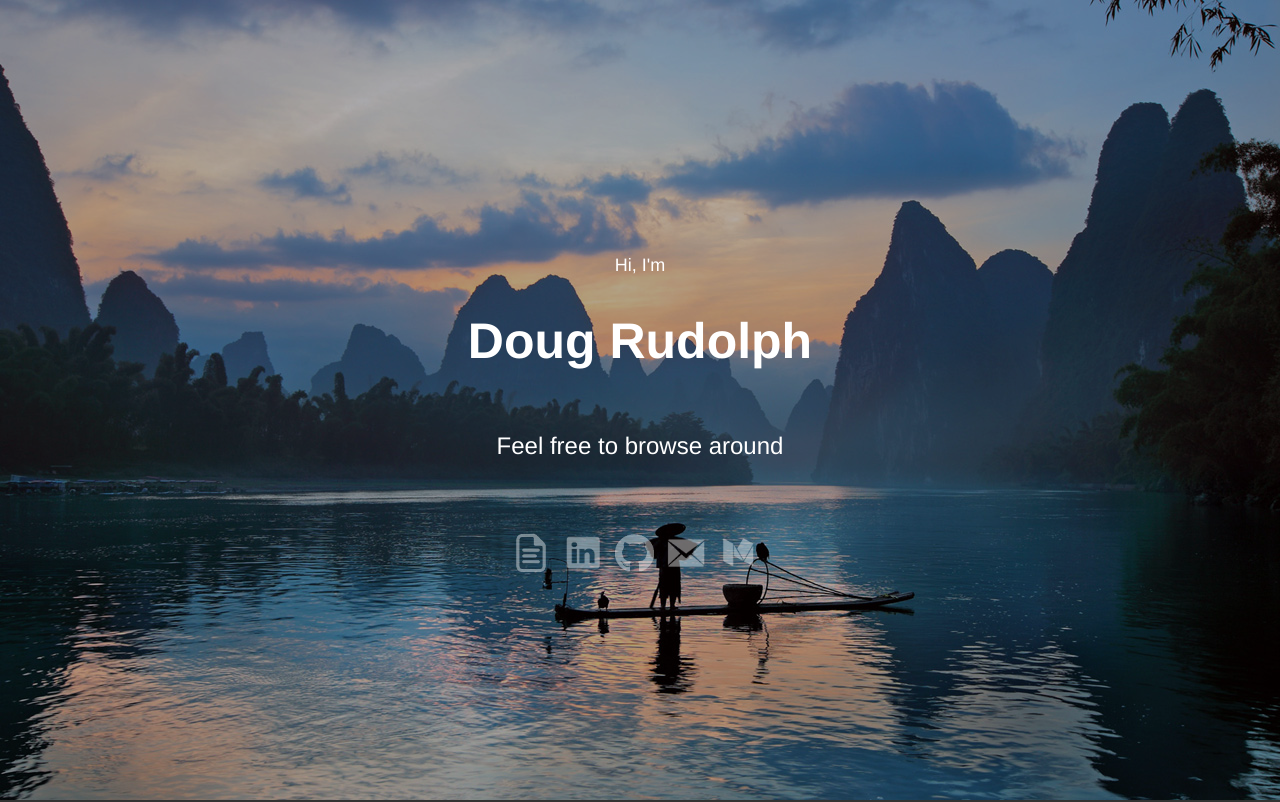
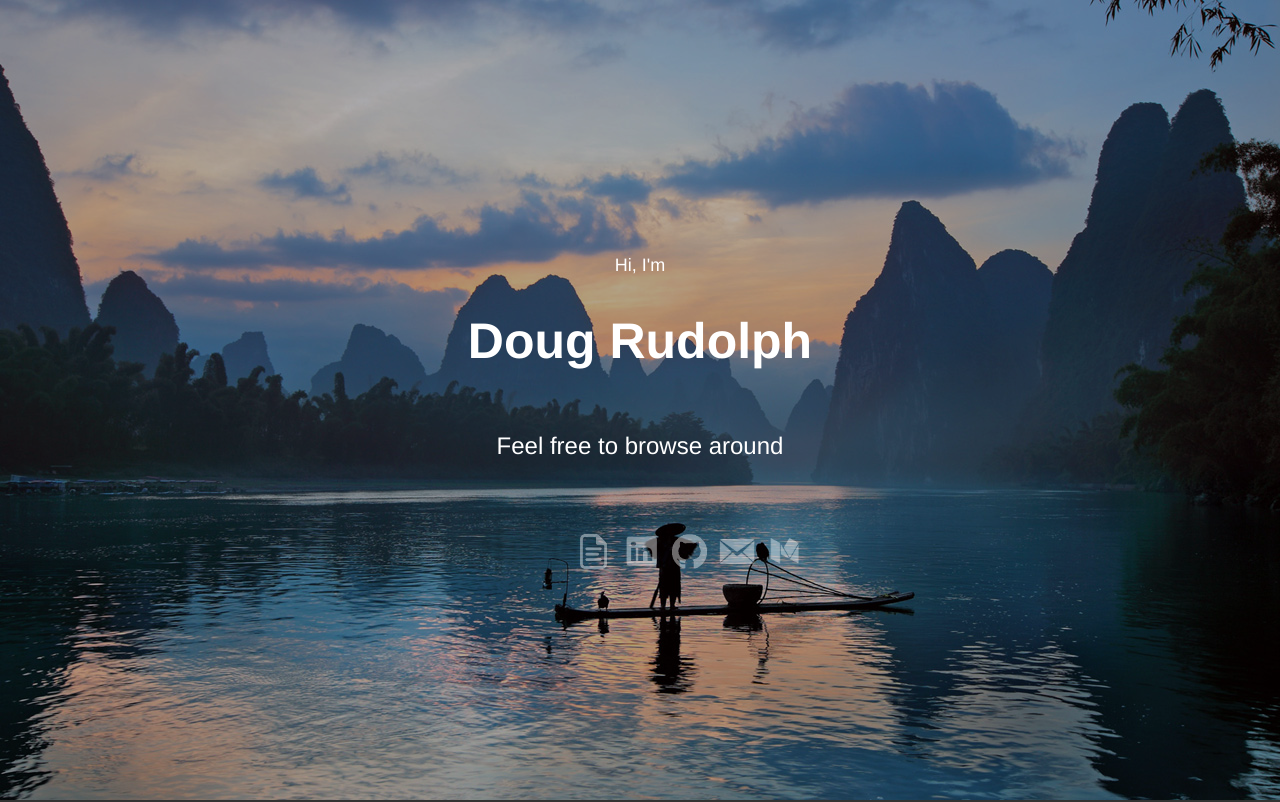
Before and after one commit to 11/dougrudolph, a plain HTML site: page index.html in a window 1280 px wide. Shown: the top 802 px of the page. Drawn offline with nearby package versions, Linux system fonts and the light colour scheme.

Commit message:
Update landing.css

```diff
--- a/css/landing.css
+++ b/css/landing.css
@@ -163,7 +163,7 @@ hr{
 	padding-bottom: 5%;
 	opacity: 0.6;
 	position: fixed;
-	left: 40%;
+	left: 45%;
 }
 
 .img-link-container,.img-link-contiainer-opaque p{
```
